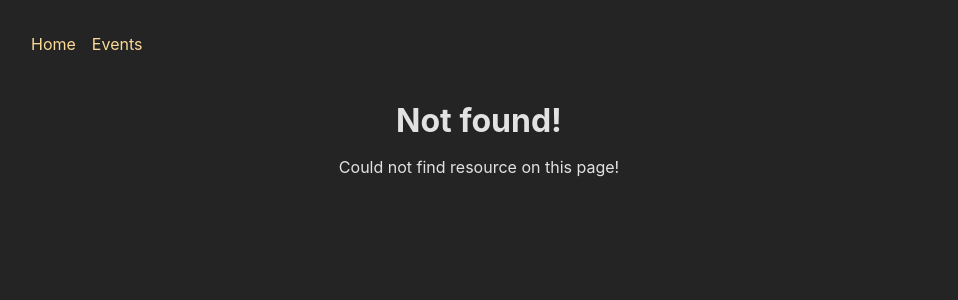
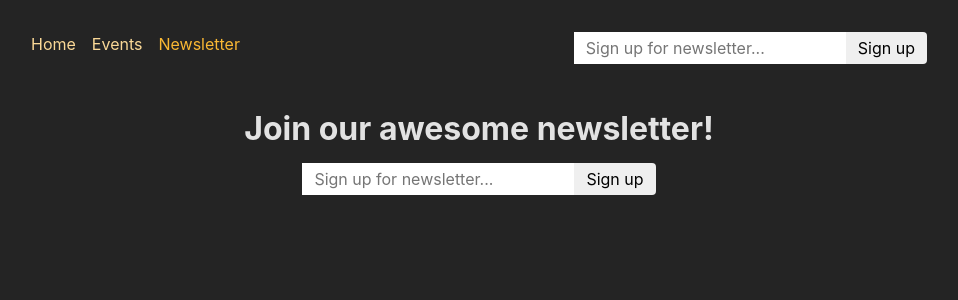
Before and after one commit to 1amSumit/ReactProject-Routing, a React (Create React App) app in the folder frontend/: page /newsletter in a window 1280 px wide. Before the commit this address had no page. Shown: the top 300 px of the page, without its empty margins (161-1119 px from the left). Built offline with nearby package versions, Linux system fonts and the light colour scheme.

Commit message:
final commit

```diff
--- a/frontend/src/App.js
+++ b/frontend/src/App.js
@@ -11,6 +11,7 @@
 import EventRoot from "./pages/EventRoot";
 import Error from "./pages/Error";
 import { action as EventManipulateAction } from "./components/EventForm";
+import NewsLetter, { action as newsletterAction } from "./pages/NewsLetter";
 
 const router = createBrowserRouter([
   {
@@ -52,6 +53,11 @@
           },
         ],
       },
+      {
+        path: "newsletter",
+        element: <NewsLetter />,
+        action: newsletterAction,
+      },
     ],
   },
 ]);
--- a/frontend/src/components/MainNavigation.js
+++ b/frontend/src/components/MainNavigation.js
@@ -1,5 +1,6 @@
 import classes from "./MainNavigation.module.css";
 import { NavLink } from "react-router-dom";
+import NewsletterSignup from "./NewsletterSignup";
 
 const MainNavigation = () => {
   return (
@@ -27,8 +28,19 @@
               Events
             </NavLink>
           </li>
+          <li>
+            <NavLink
+              to="/newsletter"
+              className={({ isActive }) =>
+                isActive ? classes.active : undefined
+              }
+            >
+              Newsletter
+            </NavLink>
+          </li>
         </ul>
       </nav>
+      <NewsletterSignup />
     </header>
   );
 };
--- /dev/null
+++ b/frontend/src/components/NewsletterSignup.js
@@ -0,0 +1,32 @@
+import { useEffect } from "react";
+import classes from "./NewsletterSignup.module.css";
+import { useFetcher } from "react-router-dom";
+
+const NewsletterSignup = () => {
+  const fetcher = useFetcher();
+
+  const { data, state } = fetcher;
+
+  useEffect(() => {
+    if (state === "idle" && data && data.message) {
+      window.alert(data.message);
+    }
+  }, [data, state]);
+
+  return (
+    <fetcher.Form
+      method="POST"
+      action="/newsletter"
+      className={classes.newsletter}
+    >
+      <input
+        type="email"
+        placeholder="Sign up for newsletter..."
+        aria-label="Sign up for newsletter"
+      />
+      <button>Sign up</button>
+    </fetcher.Form>
+  );
+};
+
+export default NewsletterSignup;
--- /dev/null
+++ b/frontend/src/components/NewsletterSignup.module.css
@@ -0,0 +1,18 @@
+.newsletter input,
+.newsletter button {
+  font: inherit;
+  padding: 0.25rem 0.75rem;
+  border-radius: 0;
+  border: none;
+}
+
+.newsletter button {
+  border-top-right-radius: 4px;
+  border-bottom-right-radius: 4px;
+  cursor: pointer;
+}
+
+.newsletter button:hover {
+  background-color: var(--color-primary-300);
+  color: var(--color-gray-800);
+}
--- a/frontend/src/pages/EventPage.jsx
+++ b/frontend/src/pages/EventPage.jsx
@@ -1,19 +1,22 @@
+import { Suspense } from "react";
 import EventList from "../components/EventsList";
-import { useLoaderData, json } from "react-router-dom";
+import { useLoaderData, json, defer, Await } from "react-router-dom";
 
 const EventPage = () => {
-  const data = useLoaderData();
-  const events = data.events;
+  const { events } = useLoaderData();
+
   return (
-    <>
-      <EventList events={events} />
-    </>
+    <Suspense fallback={<p style={{ textAlign: "center" }}>Loading...</p>}>
+      <Await resolve={events}>
+        {(loadedEvents) => <EventList events={loadedEvents} />}
+      </Await>
+    </Suspense>
   );
 };
 
 export default EventPage;
 
-export const loader = async () => {
+const loadEvents = async () => {
   const res = await fetch("http://localhost:8080/events");
 
   if (!res.ok) {
@@ -22,6 +25,13 @@
     // });
     return json({ message: "could not fetch data!" }, { status: 500 });
   } else {
-    return res;
+    const loadedEvents = await res.json();
+    return loadedEvents.events;
   }
 };
+
+export const loader = () => {
+  return defer({
+    events: loadEvents(),
+  });
+};
--- /dev/null
+++ b/frontend/src/pages/NewsLetter.jsx
@@ -0,0 +1,21 @@
+import NewsletterSignup from "../components/NewsletterSignup";
+import PageContent from "./PageContent";
+
+const NewsLetter = () => {
+  return (
+    <PageContent title="Join our awesome newsletter!">
+      <NewsletterSignup />
+    </PageContent>
+  );
+};
+
+export default NewsLetter;
+
+export async function action({ request }) {
+  const data = await request.formData();
+  const email = data.get("email");
+
+  // send to backend newsletter server ...
+  console.log(email);
+  return { message: "Signup successful!" };
+}
```
